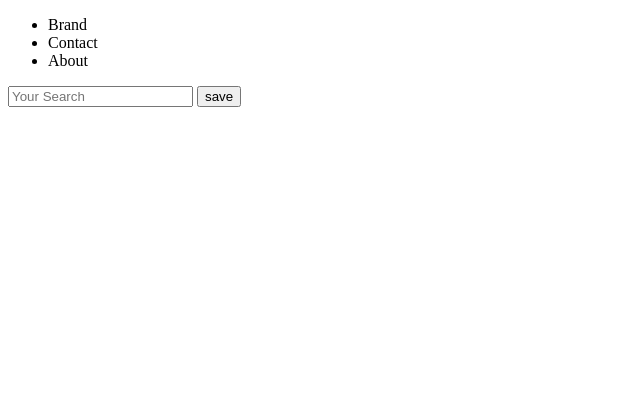
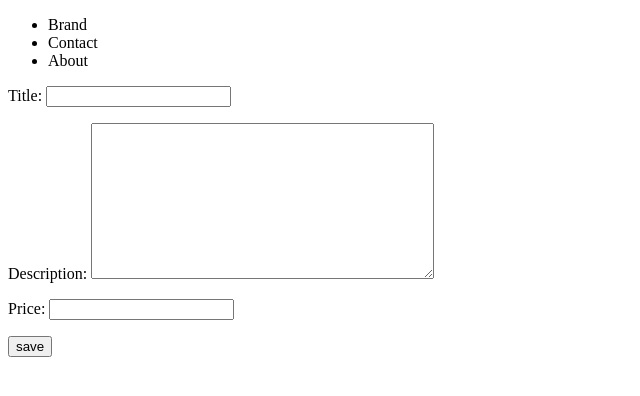
Before and after one commit to rafaelmcam/DetectorObjetos-Django, a Django app: template products/templates/products/product_create.html in a window 1280 px wide. Shown: the top 396 px of the page, without its empty margins (0-640 px from the left). Run offline with Django 3.2, Linux system fonts and the light colour scheme; the template is opened without the code that fills it: values that come from a table or form of the project are taken from there, others are empty.

Commit message:
2h 35min

```diff
--- a/products/forms.py
+++ b/products/forms.py
@@ -10,3 +10,9 @@ class ProductForm(forms.ModelForm):
             "description",
             "price"
         ]
+
+
+class RawProductForm(forms.Form):
+    title       = forms.CharField()
+    description = forms.CharField()
+    price       = forms.DecimalField()
--- a/products/templates/products/product_create.html
+++ b/products/templates/products/product_create.html
@@ -3,7 +3,7 @@
 {% block content %}
 
 <form action ='.' method='POST'>{% csrf_token %}
-    <input type = "text" name = "title" placeholder="Your Search"/>
+    {{ form.as_p }}
     <input type = "submit" value = "save" />
 </form>
 
```
Also changed, not shown: products/views.py (+26 -10 lines), db.sqlite3.
